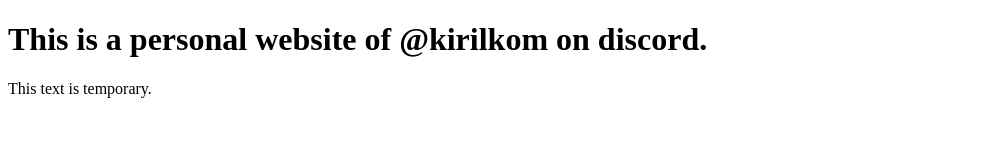
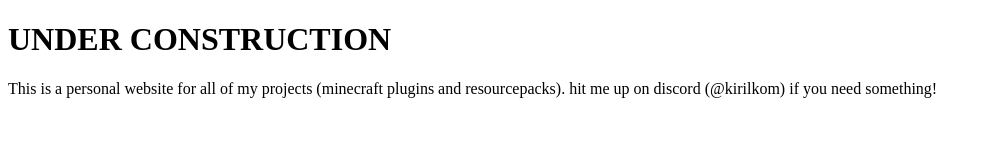
Before and after one commit to kirieshka-som/kirieshka-som.github.io, a plain HTML site: page index.html in a window 1280 px wide. Shown: the whole page, without its empty margins (0-991 px from the left). Drawn offline with Linux system fonts and the light colour scheme.

Commit message:
Update index.html

```diff
--- a/index.html
+++ b/index.html
@@ -2,11 +2,13 @@
 <html>
 <head>
 <title>kirieshka official</title>
+<link rel="preconnect" href="https://fonts.googleapis.com">
+<link rel="preconnect" href="https://fonts.gstatic.com" crossorigin>
+<link href="https://fonts.googleapis.com/css2?family=Oswald:wght@200..700&display=swap" rel="stylesheet">
 </head>
 <body>
-
-<h1>This is a personal website of @kirilkom on discord.</h1>
-<p>This text is temporary.</p>
+<h1>UNDER CONSTRUCTION</h1>
+<p>This is a personal website for all of my projects (minecraft plugins and resourcepacks). hit me up on discord (@kirilkom) if you need something!</p>
 
 </body>
 </html>
```
